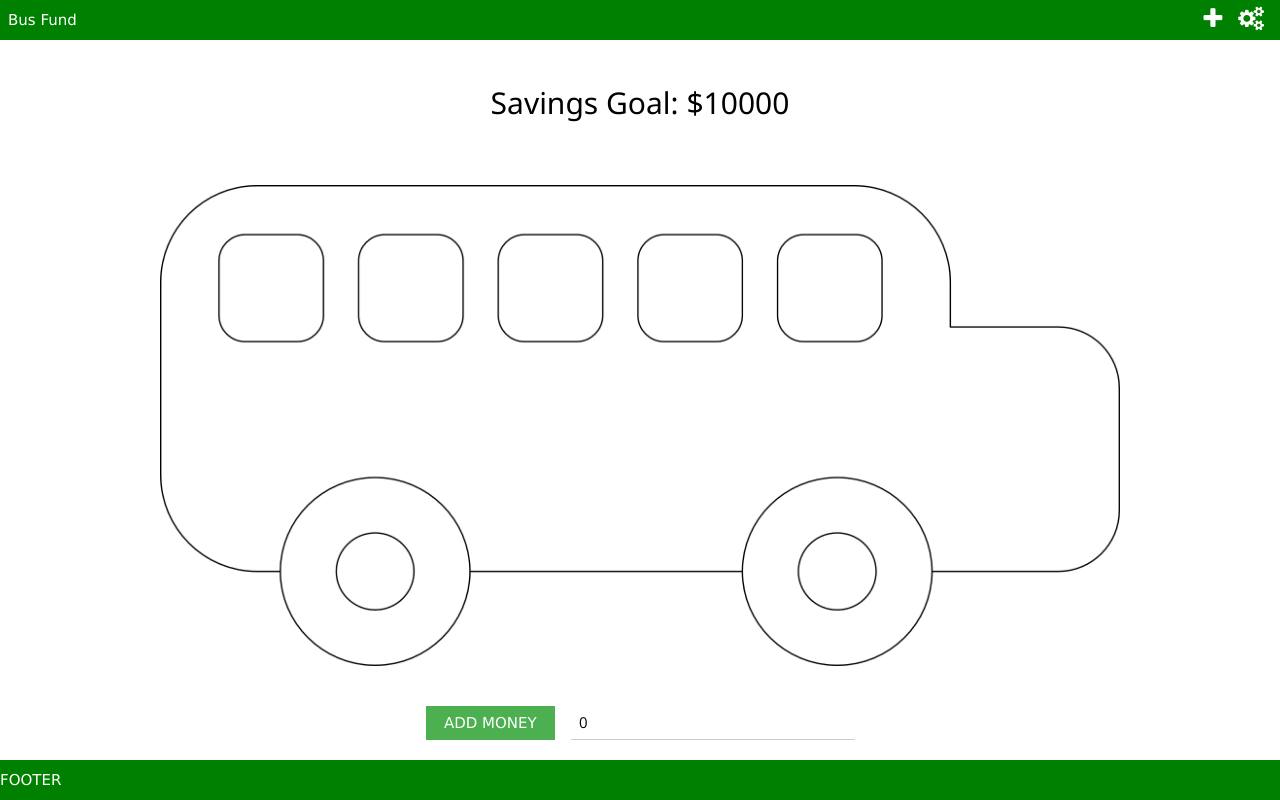
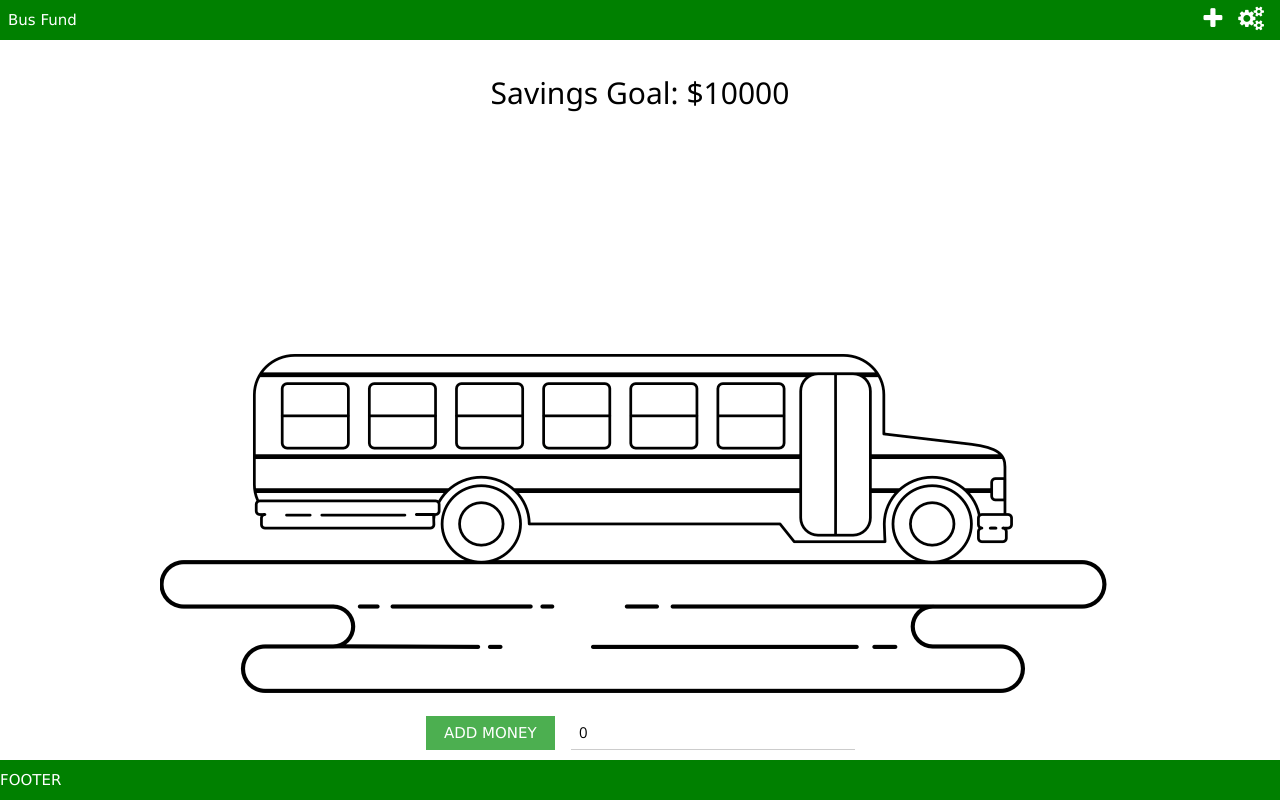
Before and after one commit to nhensonjr/schoolBus, an Angular app: page / in a window 1280 px wide. Built offline with nearby package versions, Linux system fonts and the light colour scheme.

Commit message:
new bus art

```diff
--- a/src/app/app.component.ts
+++ b/src/app/app.component.ts
@@ -24,9 +24,9 @@ import {FormControl} from '@angular/forms';
 
       <div class="image-slider">
         <div class="fill" [style.width.%]="percentageSaved">
-          <img src="../assets/filledBus.png"/>
+          <img src="../assets/color_bus.png"/>
         </div>
-        <img src="../assets/emptyBus.png"/>
+        <img src="../assets/white_bus.png"/>
       </div>
 
       <div class="add-money-container">
```
Also changed, not shown: src/assets/color_bus.png (added), src/assets/white_bus.png (added).
